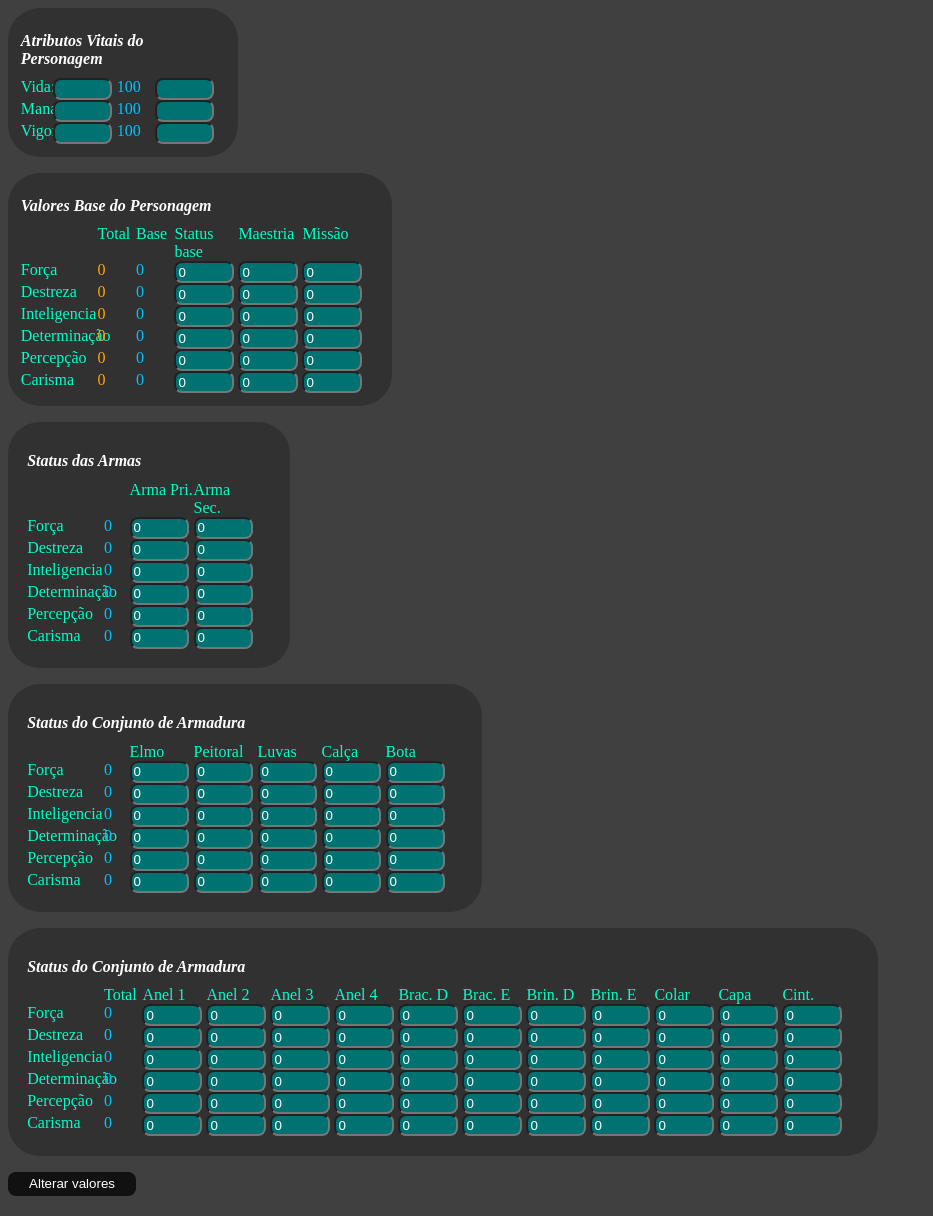
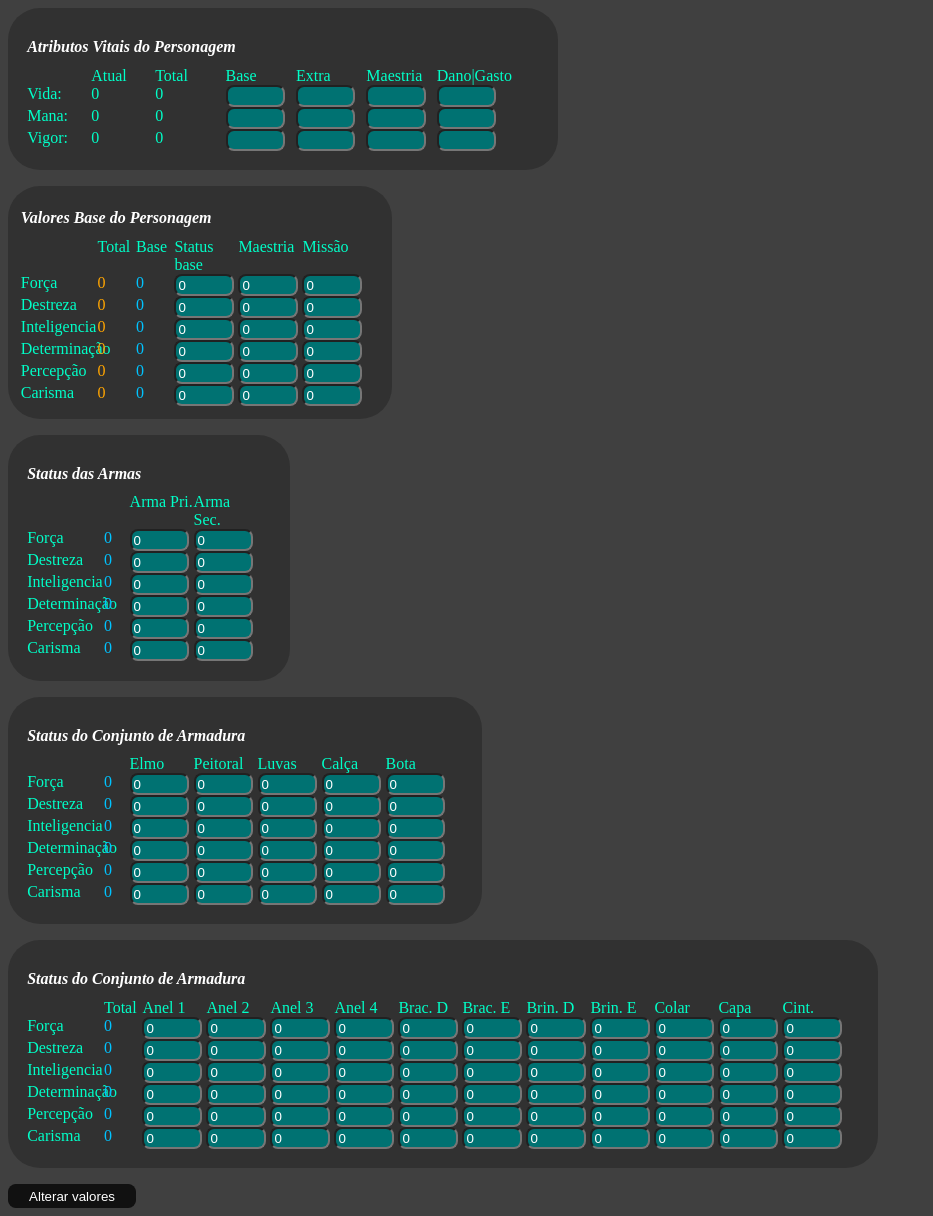
Before and after one commit to DivineHealing/JOGADORESCDE, a Flask app: page / in a window 1280 px wide. Shown: the whole page, without its empty margins (0-933 px from the left). Run offline with Flask 3, Linux system fonts and the light colour scheme.

Commit message:
Adições novas

```diff
--- a/main.py
+++ b/main.py
@@ -257,20 +257,32 @@ def atrstatus():
 @main.route("/redvida", methods=['POST'])
 def redvida():
     data = request.get_json()
-    vida = float(data.get('vida'))
-    mana = float(data.get('mana'))
-    vigor = float(data.get('vigor'))
-    vidap = float(data.get('vidaP'))
-    manap = float(data.get('manaP'))
-    vigorp = float(data.get('vigorP'))
-    vidap -= vida
-    manap -= mana
-    vigorp -= vigor
+    vidaB = float(data.get('vidaB'))
+    manaB = float(data.get('manaB'))
+    vigorB = float(data.get('vigorB'))
+    vidaE = float(data.get('vidaE'))
+    manaE = float(data.get('manaE'))
+    vigorE = float(data.get('vigorE'))
+    vidaM = float(data.get('vidaM'))
+    manaM = float(data.get('manaM'))
+    vigorM = float(data.get('vigorM'))
+    vidaTo = float(data.get('vidaTo'))
+    manaTo = float(data.get('manaTo'))
+    vigorTo = float(data.get('vigorTo'))
+    dano = float(data('dano'))
+    gastoM = float(data('dano'))
+    gastoV = float(data('dano'))
 
-    if vida >= (vidap*1.33):
+    vidaTo = vidaB + vidaE
+    manaTo = manaB + manaE + manaB*manaM
+    vigorTo = vigorB + vigorE + vigorB*vigorM
+
+    vidaAt = vidaTo - dano
+
+    if vidaTo >= (vidaTo*1.33):
         vidap = "Morreu"
 
-    return jsonify(vidab=vidap, manab=manap, vigorb=vigorp)
+    return jsonify(vidaTo=vidaTo, manaTo=manaTo, vigorTo=vigorTo)
 
 
 # Fim do Codigo
--- a/static/script.js
+++ b/static/script.js
@@ -231,28 +231,44 @@ function alterar() { // função que ativa quando aperta o botão
 }
 
 function redvida(){
-    const vida = parseFloat(document.getElementById('vida').value) || 0; // Declaração da Vida
-    const mana = parseFloat(document.getElementById('mana').value) || 0;
-    const vigor = parseFloat(document.getElementById('vigor').value) || 0;
-    const vidaP = parseFloat(document.getElementById('vidaP').value) || 0; // Declaração da Vida
-    const manaP = parseFloat(document.getElementById('manaP').value) || 0;
-    const vigorP = parseFloat(document.getElementById('vigorP').value) || 0;
+    const vidaB = parseFloat(document.getElementById('vidaB').value) || 0; // Declaração da Vida Base
+    const manaB = parseFloat(document.getElementById('manaB').value) || 0;
+    const vigorB = parseFloat(document.getElementById('vigorB').value) || 0;
+    const vidaE = parseFloat(document.getElementById('vidaE').value) || 0; // Declaração da Vida Extra
+    const manaE = parseFloat(document.getElementById('manaE').value) || 0;
+    const vigorE = parseFloat(document.getElementById('vigorE').value) || 0;
+    const vidaM = parseFloat(document.getElementById('vidaE').value)/100 || 0; // Declaração da Vida Extra
+    const manaM = parseFloat(document.getElementById('manaE').value)/100 || 0;
+    const vigorM = parseFloat(document.getElementById('vigorE').value)/100 || 0;
+    const vidaTo = parseFloat(document.getElementById('vidaTo')) || 0;
+    const manaTo = parseFloat(document.getElementById('vidaTo')) || 0;
+    const vigorTo = parseFloat(document.getElementById('vidaTo')) || 0;
+    const dano = parseFloat(document.getElementById('dano')) || 0;
+    const gastoM = parseFloat(document.getElementById('gastoM')) || 0;
+    const gastoV = parseFloat(document.getElementById('gastoV')) || 0;
+
 
     fetch('/redvida', { // Comunicação com o python
         method: 'POST',
         headers: {
             'Content-Type': 'application/json'
         },
-        body: JSON.stringify({ vida: vida, mana: mana, vigor: vigor,
-            vidaP: vidaP, manaP: manaP, vigorP: vigorP,
+        body: JSON.stringify({
+            vidaE: vidaE, manaE: manaE, vigorE: vigorE,
+            vidaB: vidaB, manaB: manaB, vigorB: vigorB,
+            vidaM: vidaM, manaM: manaM, vigorM: vigorM,
+            vidaTo: vidaTo, manaTo: manaTo, vigorTo: vigorTo,
+            dano: dano, gastoM: gastoM, gastoV:gastoV
         }) // Variaveis que serão jogadas para o Python
     })
     .then(response => response.json())
     .then(data => {
-        document.getElementById('vidat').textContent = `${data.vidab.toLocaleString('pt-BR')}`; // Esses aqui são o que joga para o Front, na tela do HTML
-        document.getElementById('manat').textContent = `${data.manab.toLocaleString('pt-BR')}`;
-        document.getElementById('vigort').textContent = `${data.vigorb.toLocaleString('pt-BR')}`;
-
+        document.getElementById('vidaTo').textContent = `${data.vidaTo.toLocaleString('pt-BR')}`; // Esses aqui são o que joga para o Front, na tela do HTML
+        document.getElementById('vidaAt').textContent = `${data.vidaTo.toLocaleString('pt-BR')}`;
+        document.getElementById('manaTo').textContent = `${data.manaTo.toLocaleString('pt-BR')}`;
+        document.getElementById('manaAt').textContent = `${data.manaTo.toLocaleString('pt-BR')}`;
+        document.getElementById('vigorTo').textContent = `${data.vigorTo.toLocaleString('pt-BR')}`;
+        document.getElementById('vigorAt').textContent = `${data.vigorTo.toLocaleString('pt-BR')}`;
     })
     .catch(error => {
         console.error('Erro:', error);
--- a/static/styles.css
+++ b/static/styles.css
@@ -5,15 +5,15 @@ body {
 
 .atributo{
     display: grid;
-    grid-template-columns: 2.5vw 5vw 3vw 5vw;
+    grid-template-columns: 5vw 5vw 5.5vw 5.5vw 5.5vw 5.5vw 5.5vw;
 }
 .valatributo {
     font: times, bold;
     background-color: #313131;
     border-radius: 4vh;
     border-color: rgb(0, 0, 0);
-    padding: 1vw;
-    width: 16vw;
+    padding: 1.5vw;
+    width: 40vw;
 }
 
 .atrstatus {
--- a/templates/home.html
+++ b/templates/home.html
@@ -12,77 +12,93 @@
     <style>
         input[type=number]::-webkit-inner-spin-button{
         appearance: none;
-
     }
     </style>
     <div class="valatributo">
         <h1>Atributos Vitais do Personagem</h1>
         <div class="atributo" onchange="redvida()">
-            <label for="vida" >Vida: </label>
-            <input type= "number" id="vidaP" pattern="[0-9]+$"></input>
-            <labelat id="vidat">100</labelat>
-            <input onKeyPress= 'redvida()' id="vida" name="vida">
+          <label></label>
+          <label>Atual</label>
+          <label>Total</label>
+          <label>Base</label>
+          <label>Extra</label>
+          <label>Maestria</label>
+          <label>Dano|Gasto</label>
 
-            <label for="mana">Mana</label>
-            <input type= "number" id="manaP" pattern="[0-9]+$"></input>
-            <labelat id="manat">100</labelat>
-            <input id="mana" name="mana">
+          <label>Vida: </label>
+          <label id="vidaAt">0</label>
+          <label id="vidaTo">0</label>
+          <input type="number" id="vidaB" pattern="[0-9]+$">
+          <input type="number" id="vidaE" pattern="[0-9]+$">
+          <input type="number" id="vidaM" pattern="[0-9]+$">
+          <input type="number" id="dano" pattern="[0-9]+$">
 
-            <label for="vigor">Vigor</label>
-            <input type= "number" id="vigorP" pattern="[0-9]+$"></input>
-            <labelat id="vigort">100</labelat>
-            <input id="vigor" name="vigor">
-        </div>
+          <label for="mana">Mana: </label>
+          <label id="manaAt">0</label>
+          <label id="manaTo">0</label>
+          <input type="number" id="manaB" pattern="[0-9]+$">
+          <input type="number" id="manaE" pattern="[0-9]+$">
+          <input type="number" id="manaM" pattern="[0-9]+$">
+          <input type="number" id="gastoM" pattern="[0-9]+$">
+
+          <label for="vigor">Vigor: </label>
+          <label id="vigorAt">0</label>
+          <label id="vigorTo">0</label>
+          <input type="number" id="vigorB" pattern="[0-9]+$">
+          <input type="number" id="vigorE" pattern="[0-9]+$">
+          <input type="number" id="vigorM" pattern="[0-9]+$">
+          <input type="number" id="gastoV" pattern="[0-9]+$">
+          </div>
     </div>
 
     <p></p>
     <div class="valstatus" onchange="alterar()">
         <h1>Valores Base do Personagem</h1>
         <div class="atrstatus">
-            <label for="forca"></label>
-            <label for="forca">Total</label>
-            <label for="forca">Base</label>
+            <label></label>
+            <label>Total</label>
+            <label>Base</label>
             <label>Status base</label>
             <label>Maestria</label>
             <label>Missão</label>
 
             <label for="forca">Força</label>
-            <labeltot id=forcaT>0</labeltot>
+            <labeltot id="forcaT">0</labeltot>
             <labelat id="forcat">0</labelat>
             <input type="number" id="forca" value="0" pattern="[0-9]+$">
             <input type="number" id="forcaMT" value="0" pattern="[0-9]+$">
             <input type="number" id="forcaMS" value="0" pattern="[0-9]+$">
 
             <label for="destreza">Destreza </label>
-            <labeltot id=destrezaT>0</labeltot>
+            <labeltot id="destrezaT">0</labeltot>
             <labelat id="destrezat">0</labelat>
             <input type="number" id="destreza" value="0" pattern="[0-9]+$">
             <input type="number" id="destrezaMT" value="0" pattern="[0-9]+$">
             <input type="number" id="destrezaMS" value="0" pattern="[0-9]+$">
 
             <label for="inteligencia">Inteligencia</label>
-            <labeltot id=inteligenciaT>0</labeltot>
+            <labeltot id="inteligenciaT">0</labeltot>
             <labelat id="inteligenciat">0</labelat>
             <input type="number" id="inteligencia" value="0" pattern="[0-9]+$">
             <input type="number" id="inteligenciaMT" value="0" pattern="[0-9]+$">
           <input type="number" id="inteligenciaMS" value="0" pattern="[0-9]+$">
 
             <label for="determinacao">Determinação </label>
-            <labeltot id=determinacaoT>0</labeltot>
+            <labeltot id="determinacaoT">0</labeltot>
             <labelat id="determinacaot">0</labelat>
             <input type="number" id="determinacao" value="0" pattern="[0-9]+$">
             <input type="number" id="determinacaoMT" value="0" pattern="[0-9]+$">
             <input type="number" id="determinacaoMS" value="0" pattern="[0-9]+$">
 
             <label for="percepcao">Percepção</label>
-            <labeltot id=percepcaoT>0</labeltot>
+            <labeltot id="percepcaoT">0</labeltot>
             <labelat id="percepcaot">0</labelat>
             <input type="number" id="percepcao" value="0" pattern="[0-9]+$">
             <input type="number" id="percepcaoMT" value="0" pattern="[0-9]+$">
             <input type="number" id="percepcaoMS" value="0" pattern="[0-9]+$">
 
             <label for="carisma">Carisma</label>
-            <labeltot id=carismaT>0</labeltot>
+            <labeltot id="carismaT">0</labeltot>
             <labelat id="carismat">0</labelat>
             <input type="number" id="carisma" value="0" pattern="[0-9]+$">
             <input type="number" id="carismaMT" value="0" pattern="[0-9]+$">
```
